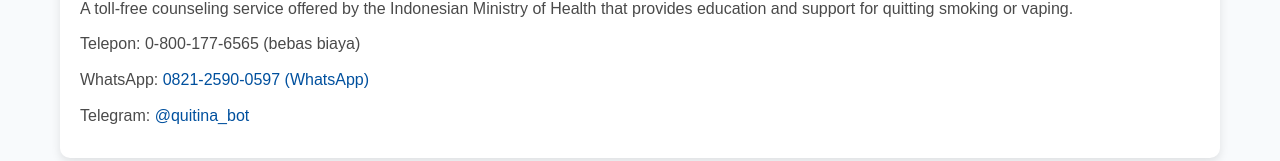
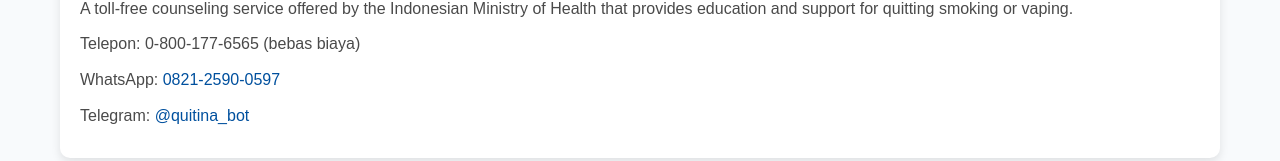
Before and after one commit to demtcsre/P5-Kelompok-3-12-IPA-1, a React (Create React App) app: page /local-support in a window 1280 px wide. Shown: the part 303-464 px from the top of the page. Built offline with nearby package versions, Linux system fonts and the light colour scheme.

Commit message:
updating local support contact

```diff
--- a/src/components/LocalSupport.jsx
+++ b/src/components/LocalSupport.jsx
@@ -8,7 +8,7 @@ const LocalSupport = () => {
       description:
         'A toll-free counseling service offered by the Indonesian Ministry of Health that provides education and support for quitting smoking or vaping.',
       phone: '0-800-177-6565 (bebas biaya)',
-      whatsapp: "0821-2590-0597 (WhatsApp)",
+      whatsapp: "0821-2590-0597",
       whatsapp_link: 6282125900597,
       telegram_link: "https://t.me/quitina_bot",
     },
```
